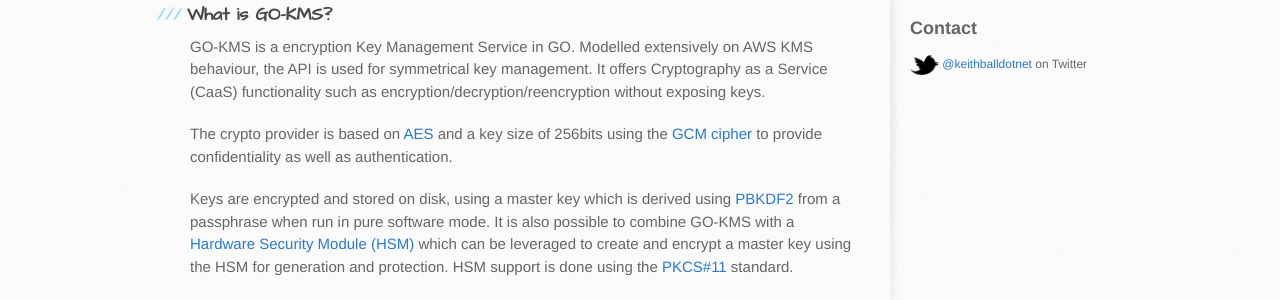
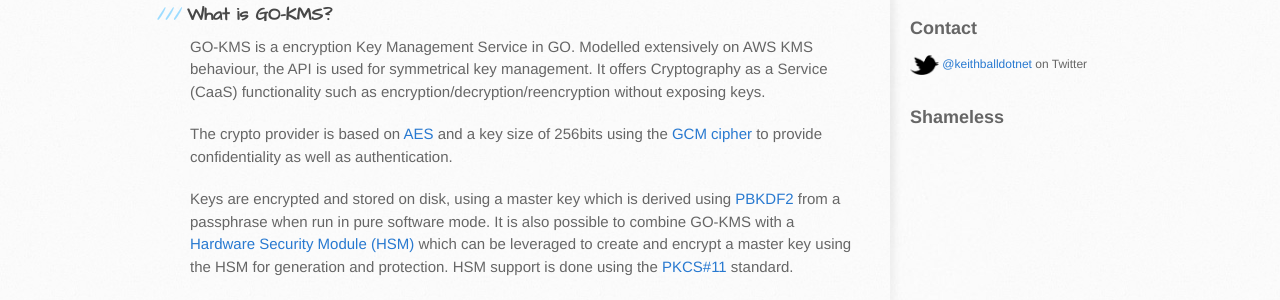
Before and after one commit to Inflatablewoman/inflatablewoman.github.io, a Jekyll site: the page built from index.html, in a window 1280 px wide. Shown: the part 356-656 px from the top of the page. Built offline with Jekyll 4.4.1, drawn with Linux system fonts in a browser that asks for light colours.

Commit message:
messing with google ads

```diff
--- a/_layouts/default.html
+++ b/_layouts/default.html
@@ -41,6 +41,8 @@
 
         <br/>
         <br/>
+
+        <h2>Shameless</h2>
 
         <script async src="//pagead2.googlesyndication.com/pagead/js/adsbygoogle.js"></script>
         <!-- Default -->
```
